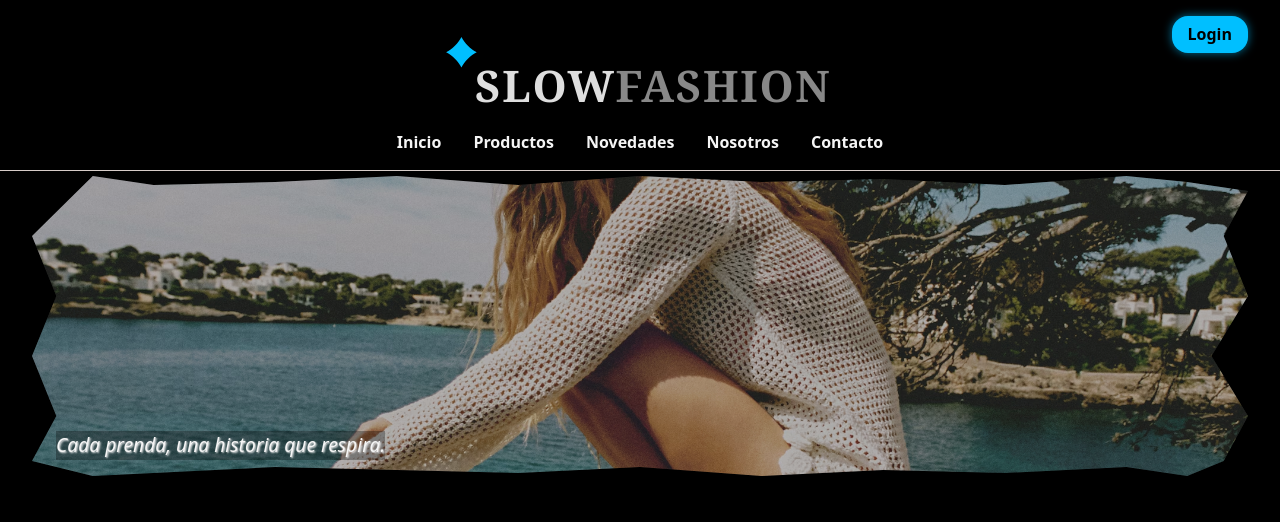
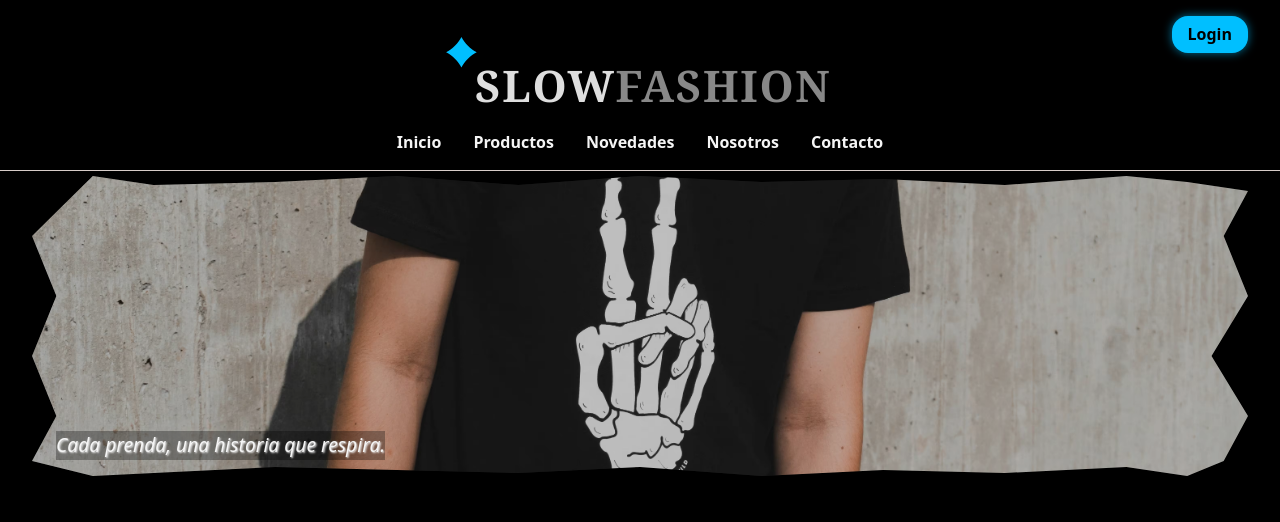
Before and after one commit to javicoderh/slow-fashy-model1, a React (Vite) app: page / in a window 1280 px wide. Shown: the top 522 px of the page. Built offline with nearby package versions, Linux system fonts and the light colour scheme.

Commit message:
solucion número 1000 display screen

```diff
--- a/src/components/home/main/displayScreen/displayScreen.jsx
+++ b/src/components/home/main/displayScreen/displayScreen.jsx
@@ -6,17 +6,19 @@ import img3 from '../../../../assets/img3.avif'
 
 const slides = [
   { img: img1, text: 'Vístete con tiempo, no con prisa.' },
-  { img: img2, text: 'Cada prenda, una historia que respira.' },
-  { img: img3, text: 'Moda lenta, alma libre.' }
+  { img: img3, text: 'Cada prenda, una historia que respira.' },
+  { img: img2, text: 'Moda lenta, alma libre.' }
 ]
 
 const DisplayScreen = () => {
   const [currentSlide, setCurrentSlide] = useState(slides[0])
   const [isVisible, setIsVisible] = useState(true)
+  const [readyToShow, setReadyToShow] = useState(true)
 
   useEffect(() => {
     const interval = setInterval(() => {
       setIsVisible(false)
+      setReadyToShow(false)
 
       const nextIndex = (slides.indexOf(currentSlide) + 1) % slides.length
       const nextSlide = slides[nextIndex]
@@ -24,13 +26,15 @@ const DisplayScreen = () => {
       preloadImg.src = nextSlide.img
 
       preloadImg.onload = () => {
-        // Esperamos más tiempo para garantizar sincronización total
         setTimeout(() => {
           setCurrentSlide(nextSlide)
-          setTimeout(() => {
-            setIsVisible(true)
-          }, 100) // este delay da tiempo al DOM para establecer la nueva imagen
-        }, 300) // fade-out delay
+          requestAnimationFrame(() => {
+            setReadyToShow(true)
+            setTimeout(() => {
+              setIsVisible(true)
+            }, 50) // Espera mínima para asegurar layout estable
+          })
+        }, 300) // Fade-out terminado
       }
     }, 4000)
 
@@ -40,8 +44,12 @@ const DisplayScreen = () => {
   return (
     <div className="displayScreen">
       <div className={`slide ${isVisible ? 'fade-in' : 'fade-out'}`}>
-        <img src={currentSlide.img} alt={currentSlide.text} />
-        <div className="caption">{currentSlide.text}</div>
+        {readyToShow && (
+          <>
+            <img src={currentSlide.img} alt={currentSlide.text} />
+            <div className="caption">{currentSlide.text}</div>
+          </>
+        )}
       </div>
     </div>
   )
```
